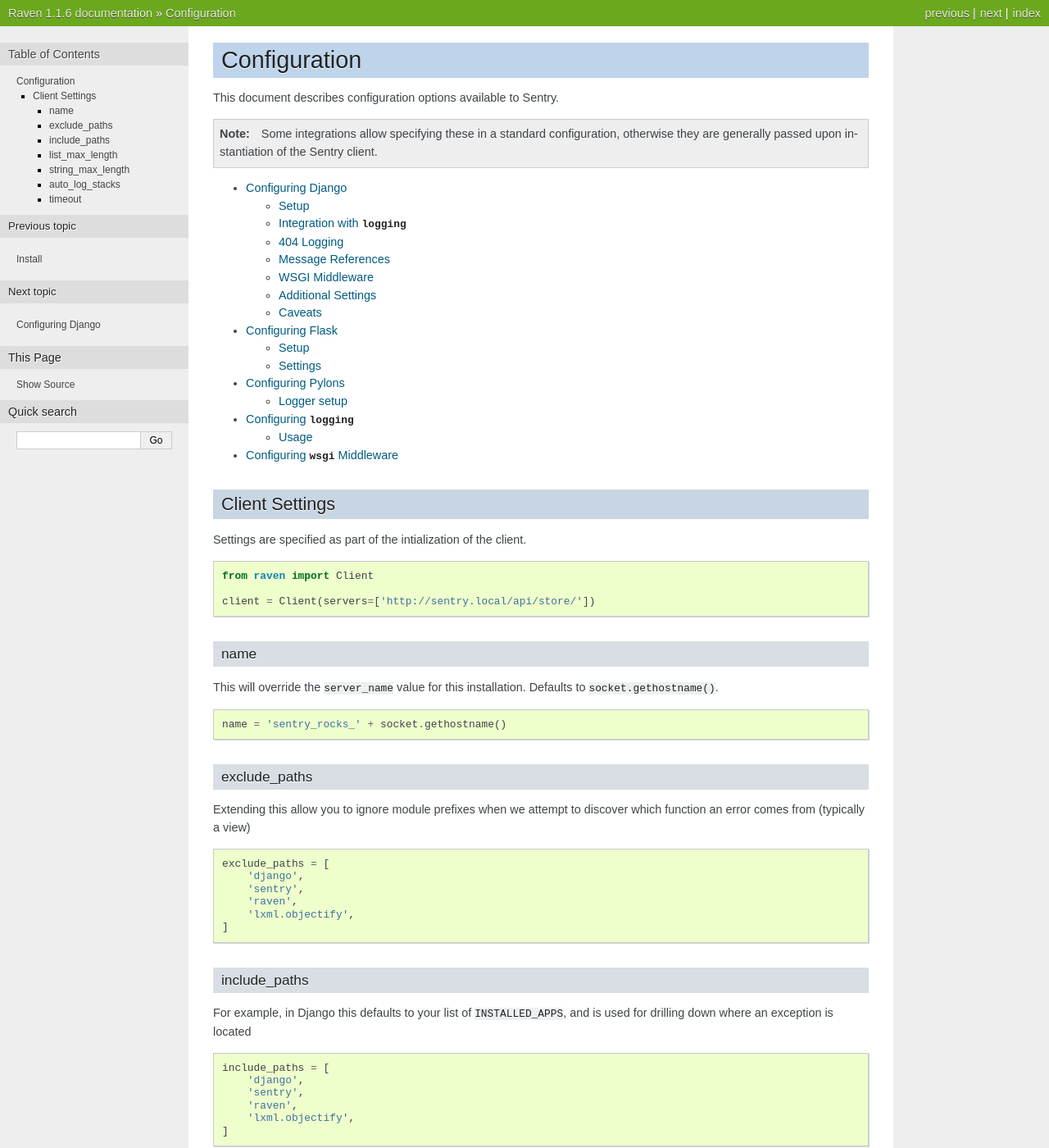
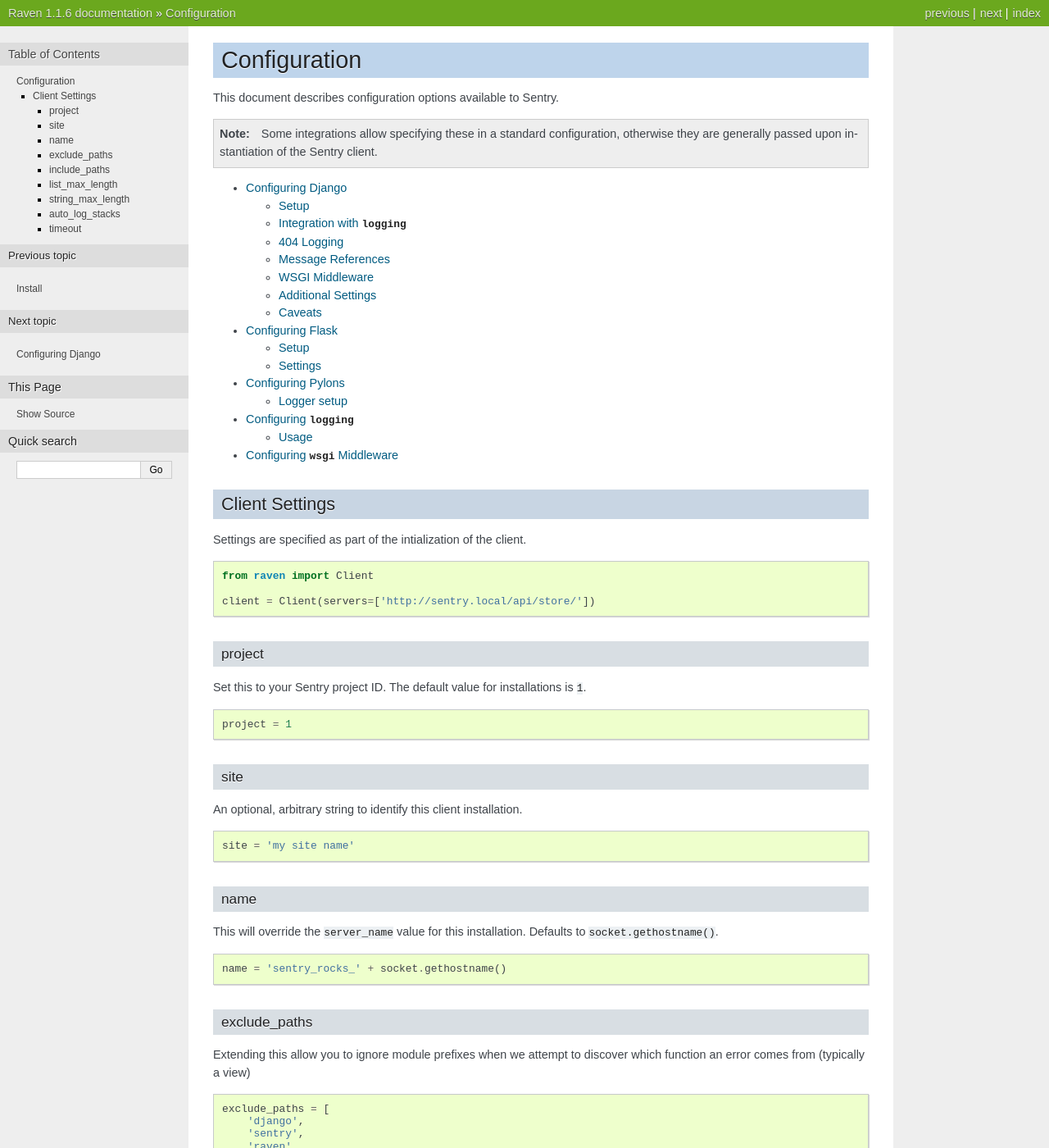
Before and after one commit to JohnFredok/apm-agent-python, a Sphinx documentation site: the page built from docs/config/index.rst, in a window 1280 px wide and 1400 px high. Shown: the whole window at 82% size. Built offline with Sphinx 7.4.7, drawn with Linux system fonts in a browser that asks for light colours; pages that are not in the unit, such as notebooks, are missing from menus.

Commit message:
Add site and project to docs

```diff
--- a/docs/config/index.rst
+++ b/docs/config/index.rst
@@ -28,6 +28,25 @@ Settings are specified as part of the intialization of the client.
     from raven import Client
 
     client = Client(servers=['http://sentry.local/api/store/'])
+
+
+project
+~~~~~~~
+
+Set this to your Sentry project ID. The default value for installations is ``1``.
+
+::
+
+    project = 1
+
+site
+~~~~
+
+An optional, arbitrary string to identify this client installation.
+
+::
+
+    site = 'my site name'
 
 
 name
```
